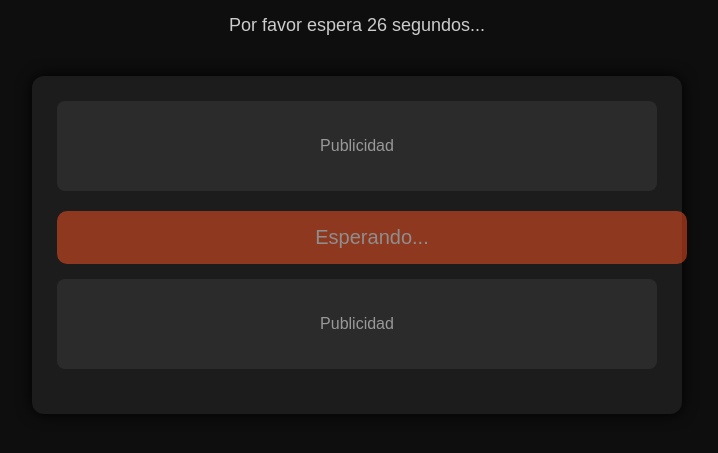
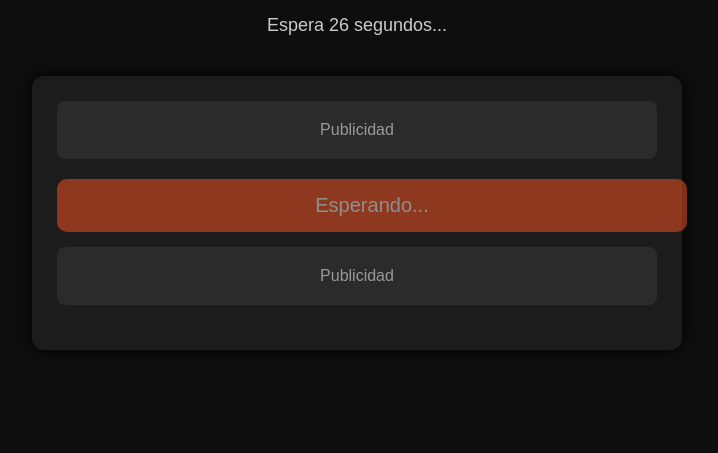
Before and after one commit to jhonatanforever9907zjhova-alt/enlace-flash, a plain HTML site: page advert.html in a window 1280 px wide. Shown: the part 117-570 px from the top of the page, without its empty margins (283-1001 px from the left). Drawn offline with Linux system fonts and the light colour scheme.

Commit message:
advert.html

```diff
--- a/advert.html
+++ b/advert.html
@@ -13,25 +13,15 @@
 <div class="container">
 
     <h1>Tu enlace está casi listo</h1>
-    <p class="subtitle">Por favor espera <span id="seconds">30</span> segundos...</p>
+    <p class="subtitle">Espera <span id="seconds">30</span> segundos...</p>
 
-    <!-- Caja central -->
     <div class="card">
 
-        <!-- Publicidad Arriba -->
-        <div class="ad-box">
-            <p>Publicidad</p>
-            <!-- Inserta código de anuncio -->
-        </div>
+        <div class="ad-box">Publicidad</div>
 
-        <!-- Botón desactivado al inicio -->
         <a id="continueBtn" class="btn disabled" href="#" disabled>Esperando...</a>
 
-        <!-- Publicidad Abajo -->
-        <div class="ad-box">
-            <p>Publicidad</p>
-            <!-- Inserta código de anuncio -->
-        </div>
+        <div class="ad-box">Publicidad</div>
 
     </div>
 
```
